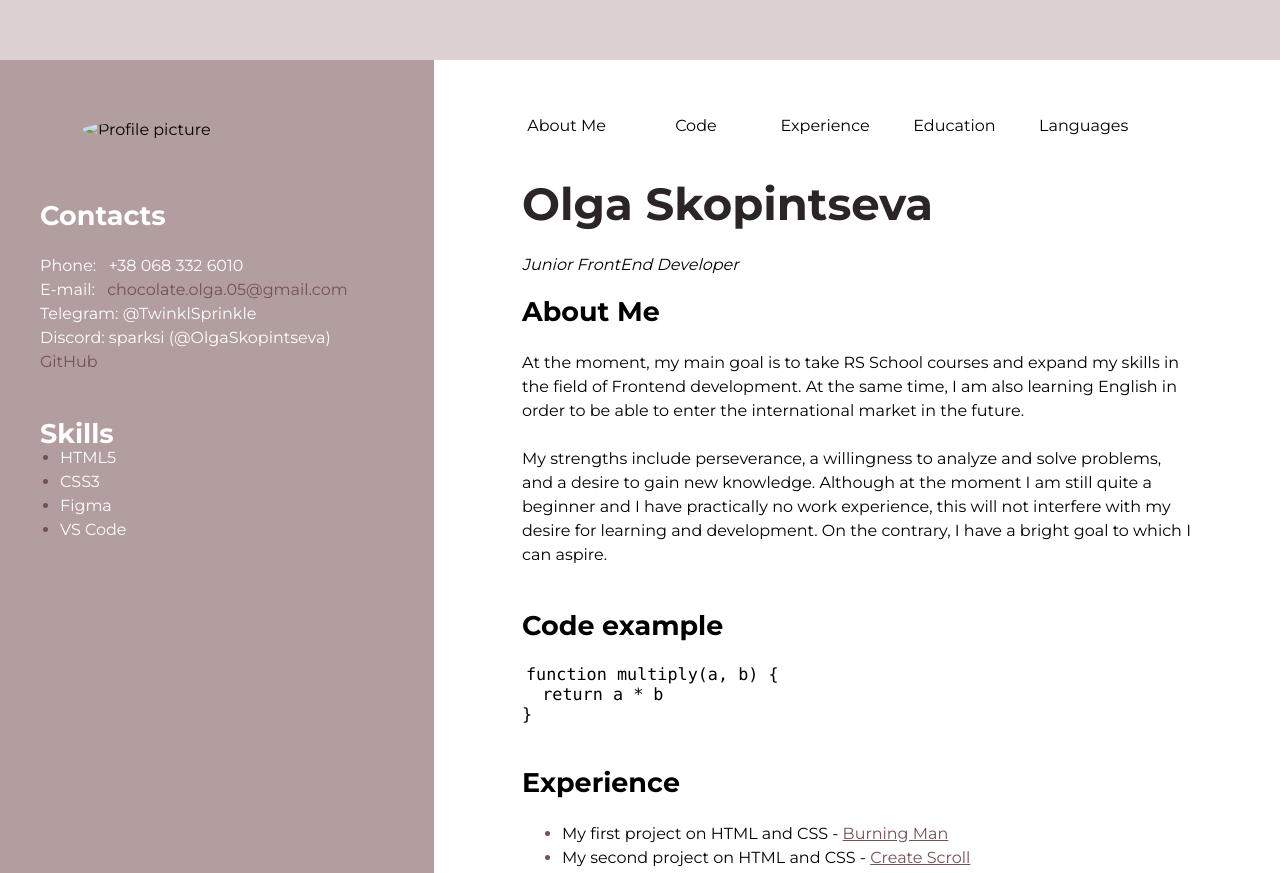
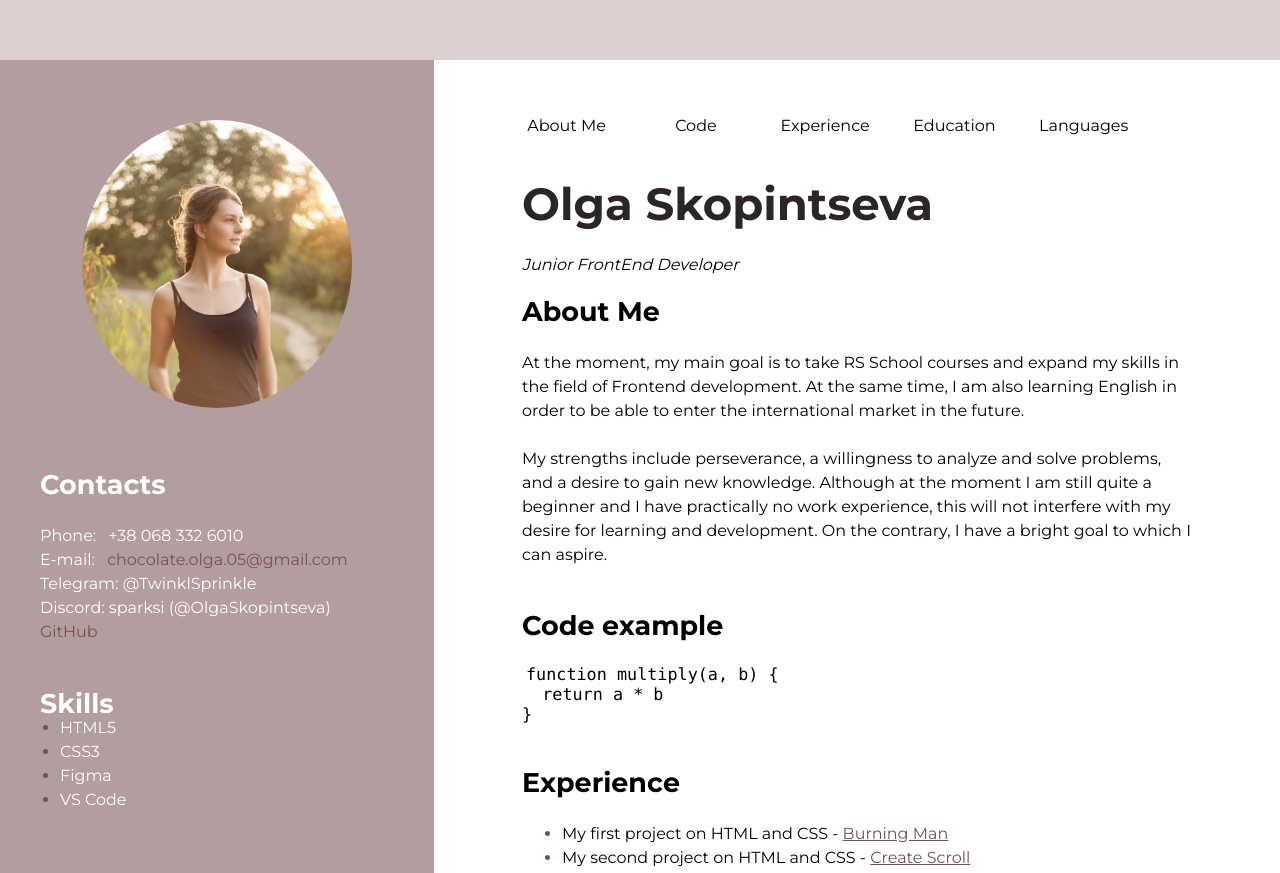
Before and after one commit to OlgaSkopintseva/rsschool-cv, a plain HTML site: page index.html in a window 1280 px wide. Shown: the top 873 px of the page. Drawn offline with Linux system fonts and the light colour scheme.

Commit message:
fix: change path to profile-photo

```diff
--- a/index.html
+++ b/index.html
@@ -17,7 +17,7 @@
     <div class="container">
       <aside class="sidebar">
         <img
-          src="./img/img-1.jpg"
+          src="./img/profile-photo.jpg"
           alt="Profile picture"
           class="profile-picture"
         />
```
